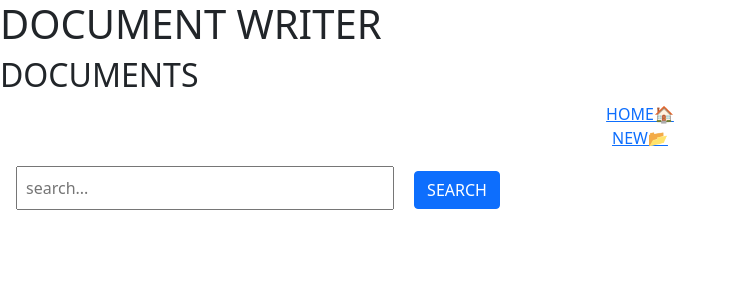
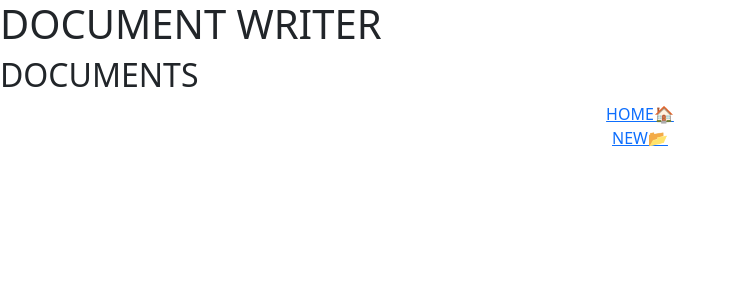
Before and after one commit to genedeh/django_document_project, a Django app: page / in a window 1280 px wide. Shown: the top 300 px of the page, without its empty margins (0-733 px from the left). Run offline with Django 3.2, Linux system fonts and the light colour scheme; data that the repository does not hold is empty; some libraries are stand-ins or nearby versions.

Commit message:
removed on used input and button

```diff
--- a/document_writer/templates/home.html
+++ b/document_writer/templates/home.html
@@ -14,7 +14,6 @@
     <br>
     <a href="{% url 'document:new' %}" class="link p-3">NEW📂</a>
 </nav>
-<input type="text" placeholder="search..." class="m-3 ml-4 p-2" style="width:10cm;"> <button class="btn btn-primary" type="submit">SEARCH</button>
 <br>
 {%for doc in document %}
 <div class="card mb-3">
```
